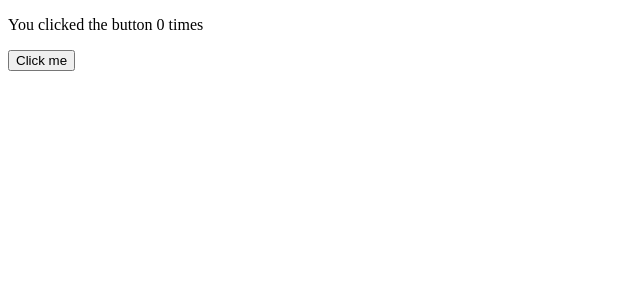
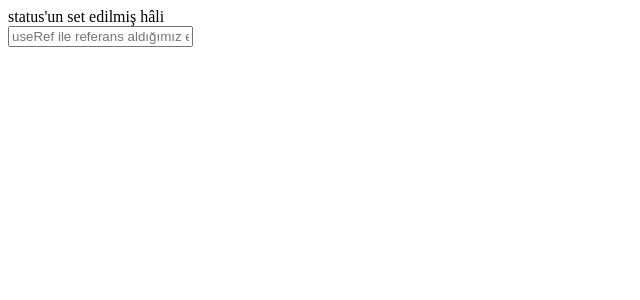
Before and after one commit to periakteon/react-giris, a React (Create React App) app: page / in a window 1280 px wide. Shown: the top 300 px of the page, without its empty margins (0-640 px from the left). Built offline with nearby package versions, Linux system fonts and the light colour scheme.

Commit message:
useRef hook intro

```diff
--- a/src/App.js
+++ b/src/App.js
@@ -1,20 +1,21 @@
-import { useState, useEffect } from 'react';
+import { useEffect, useRef, useState } from 'react';
 
 function App() {
-  const [count, setCount] = useState(0);
+  const [status, setStatus] = useState("status'un ilk hâli");
+  const firstRef = useRef();
 
   useEffect(() => {
-    document.title = `Clicked ${count} times`;
-  }, [count]);
+    setStatus("status'un set edilmiş hâli")
+  }, [])
 
-  return (
-    <div>
-      <p>You clicked the button {count} times</p>
-      <button onClick={() => setCount(count + 1)}>
-        Click me
-      </button>
-    </div>
-  );
+  console.log('Ref örneğimiz: ', firstRef.current);
+  // Ref örneğimiz:  <input placeholder=​"useRef ile referans aldığımız element.. '.current' ile de ilk key'e ulaşıyoruz">​
+    return (
+      <>
+      <div>{status}</div>
+      <input ref={firstRef} placeholder="useRef ile referans aldığımız element.. '.current' ile de ilk key'e ulaşıyoruz"/>
+      </>
+    );
 }
 
 export default App;
```
Also changed, not shown: 1 other file (tests, documents, lock files or other folders).
